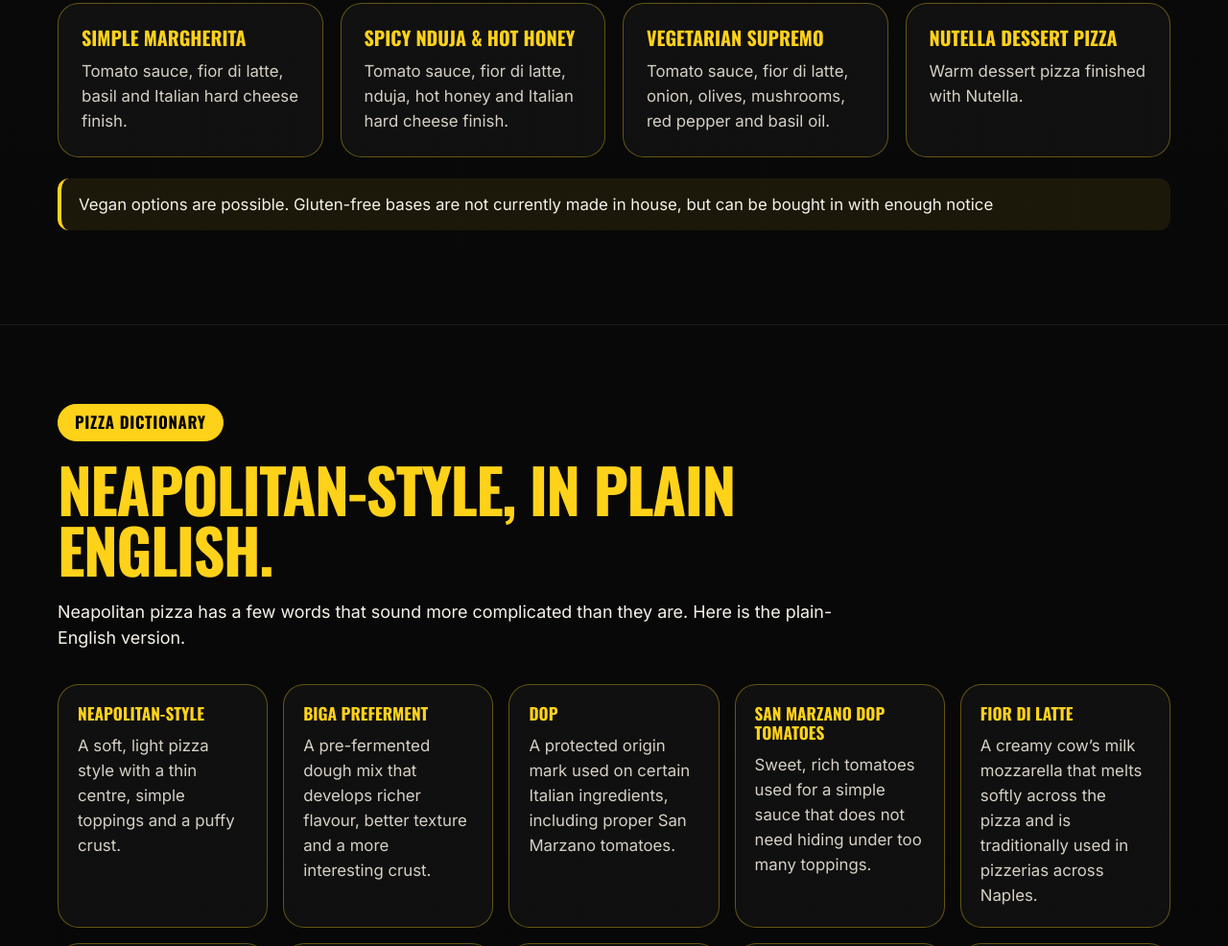
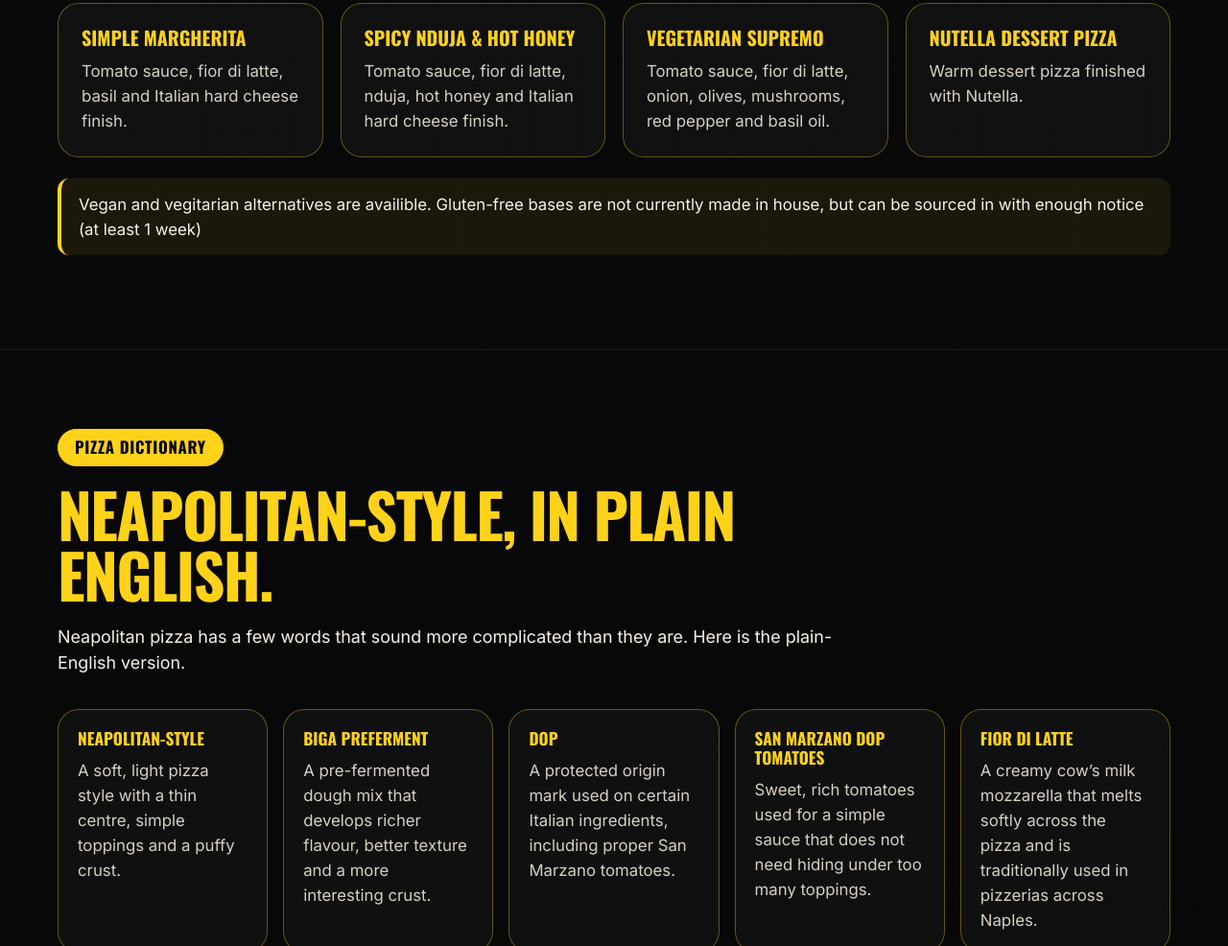
Before and after one commit to thecrustmonster-stack/the-crust-monster, a plain HTML site: page index.html in a window 1280 px wide. Shown: the part 4680-5666 px from the top of the page at 96% size. Drawn offline with nearby package versions, Linux system fonts and the light colour scheme.

Commit message:
Update index.html

```diff
--- a/index.html
+++ b/index.html
@@ -308,7 +308,7 @@
 <p>Warm dessert pizza finished with Nutella.</p>
 </article>
 </div>
-<p class="note">Vegan options are possible. Gluten-free bases are not currently made in house, but can be bought in with enough notice</p>
+<p class="note">Vegan and vegitarian alternatives are availible. Gluten-free bases are not currently made in house, but can be sourced in with enough notice (at least 1 week)</p>
 </div>
 </section>
 <section class="section glossary">
```
